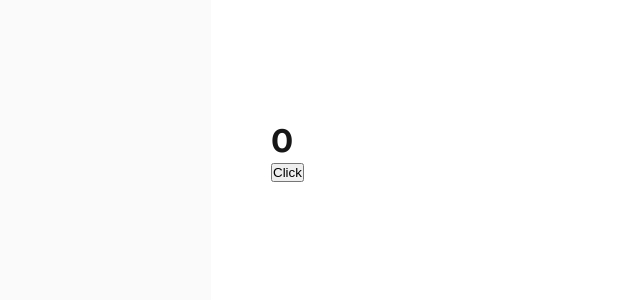
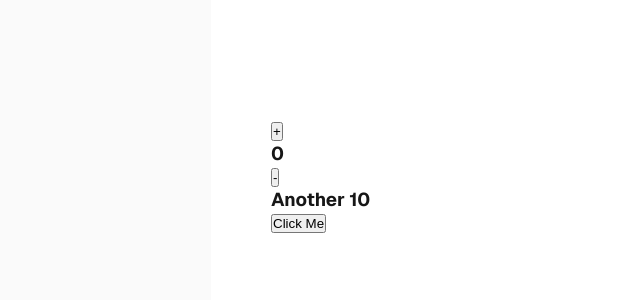
Before and after one commit to Elirus43/frontendWreact, a Next.js app: page / in a window 1280 px wide. Shown: the top 300 px of the page, without its empty margins (29-669 px from the left). Built offline with nearby package versions, Linux system fonts and the light colour scheme.

Commit message:
obj in state, immutable & handling multiple values in a object for state

```diff
--- /dev/null
+++ b/src/app/components/ImmutableDemo.jsx
@@ -0,0 +1,35 @@
+'use client';
+import {useState} from "react";
+
+export default function ImmutableDemo() {
+    console.log('render ImmutableDemo');
+    const [state, setState] = useState({
+        value: 0,
+        another: 10
+    })
+    const increment = () => {
+        setState({
+            value: state.value + 1
+        })
+    }
+    const updateAnother = () => {
+        setState({
+            ...state,
+            another: state.another + 1
+        })
+    }
+    const decrement = () => {
+        setState({
+            value: state.value - 1
+        })
+    }
+    return (<div>
+        <button onClick={increment}>+</button>
+        <h3>
+            {state.value}
+        </h3>
+        <button onClick={decrement}>-</button>
+        <h3>Another {state.another}</h3>
+        <button onClick={updateAnother}>Click Me</button>
+    </div>)
+}
--- a/src/app/page.js
+++ b/src/app/page.js
@@ -10,6 +10,7 @@ import ListDemo from "./components/list/ListDemo";
 import Counter from "@/app/components/Counter";
 import Parent from "./components/Parent";
 import CounterTwo from "./components/CounterTwo";
+import ImmutableDemo from "./components/ImmutableDemo";
 
 export default function Home() {
   return (
@@ -37,7 +38,8 @@ export default function Home() {
           {/*<ListDemo />*/}
           {/*<Counter />*/}
           {/*<Parent />*/}
-          <CounterTwo />
+          {/*<CounterTwo />*/}
+          <ImmutableDemo />
       </main>
     </div>
   );
```
